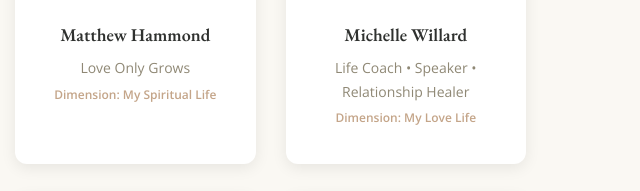
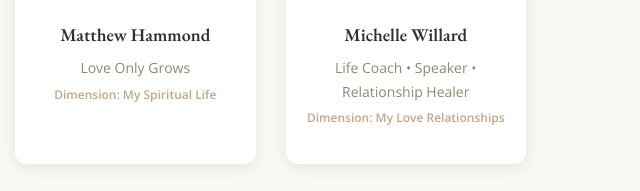
Before and after one commit to ButterflyBabs/lilfecharter-incubator, a plain HTML site: page life-by-design-summit/index.html in a window 1280 px wide. Shown: the part 7693-7884 px from the top of the page, 640-1280 px from the left. Drawn offline with nearby package versions, Linux system fonts and the light colour scheme.

Commit message:
Fix Michelle Willard's dimension to My Love Relationships

```diff
--- a/life-by-design-summit/index.html
+++ b/life-by-design-summit/index.html
@@ -284,7 +284,7 @@
                     <img src="https://ik.imagekit.io/amilynne/LifeCharter%20Summit%20-%20July%202026/Speaker%20Headshots/ChatGPT%20Image%20May%208,%202026,%2012_48_57%20PM.png?updatedAt=1778266260714" alt="Michelle Willard" style="width: 100%; aspect-ratio: 1; object-fit: cover; object-position: center 20%; border-radius: 8px; margin-bottom: 15px;">
                     <h4 style="font-family: 'EB Garamond', Georgia, serif; font-size: 18px; color: var(--charcoal); margin-bottom: 5px;">Michelle Willard</h4>
                     <p style="font-size: 14px; color: var(--linework);">Life Coach • Speaker • Relationship Healer</p>
-                    <p style="font-size: 12px; color: var(--terracotta); font-weight: 600; margin-top: 5px;">Dimension: My Love Life</p>
+                    <p style="font-size: 12px; color: var(--terracotta); font-weight: 600; margin-top: 5px;">Dimension: My Love Relationships</p>
                 </div>
                 <div style="text-align: center; background: white; padding: 20px; border-radius: 12px; box-shadow: 0 4px 15px rgba(0,0,0,0.08);">
                     <img src="https://ik.imagekit.io/amilynne/LifeCharter%20Summit%20-%20July%202026/Speaker%20Headshots/ChatGPT%20Image%20May%205,%202026,%2002_47_08%20PM.png" alt="John Carter" style="width: 100%; aspect-ratio: 1; object-fit: cover; object-position: center 20%; border-radius: 8px; margin-bottom: 15px;">
```
